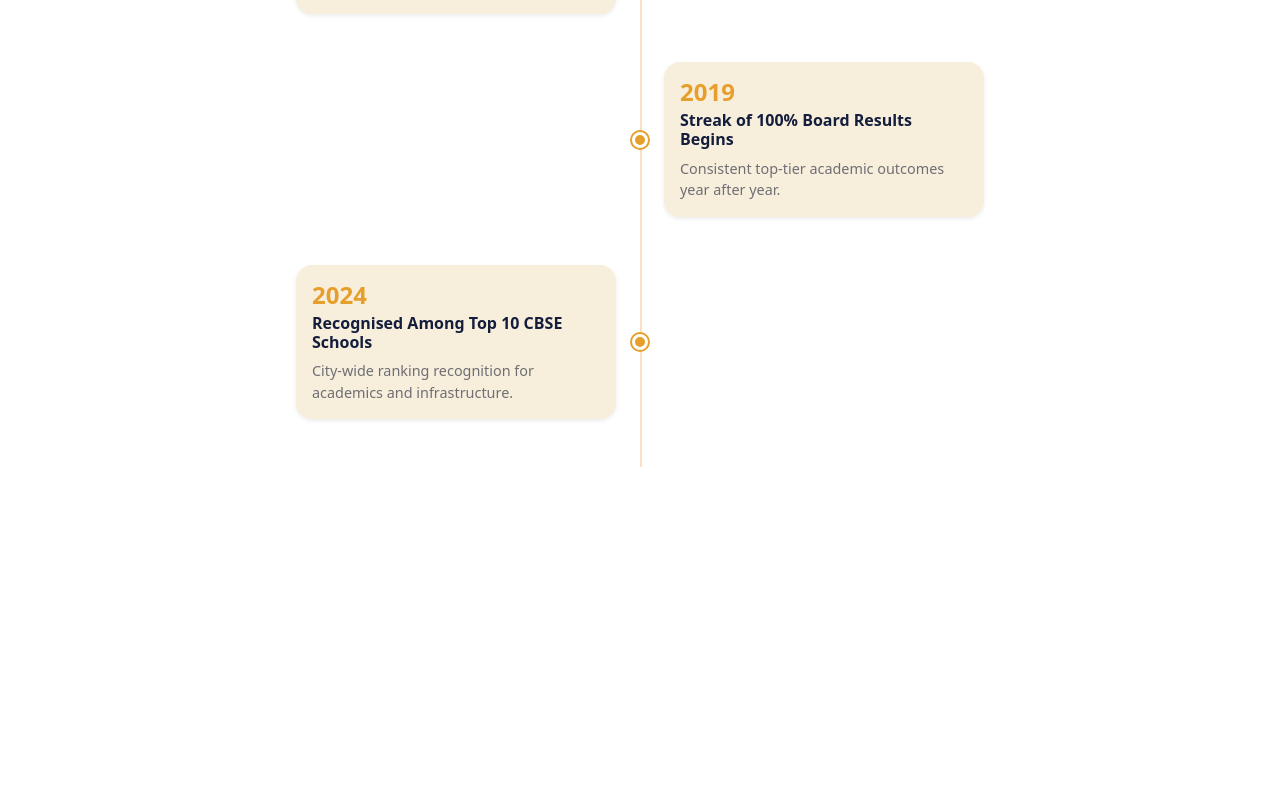
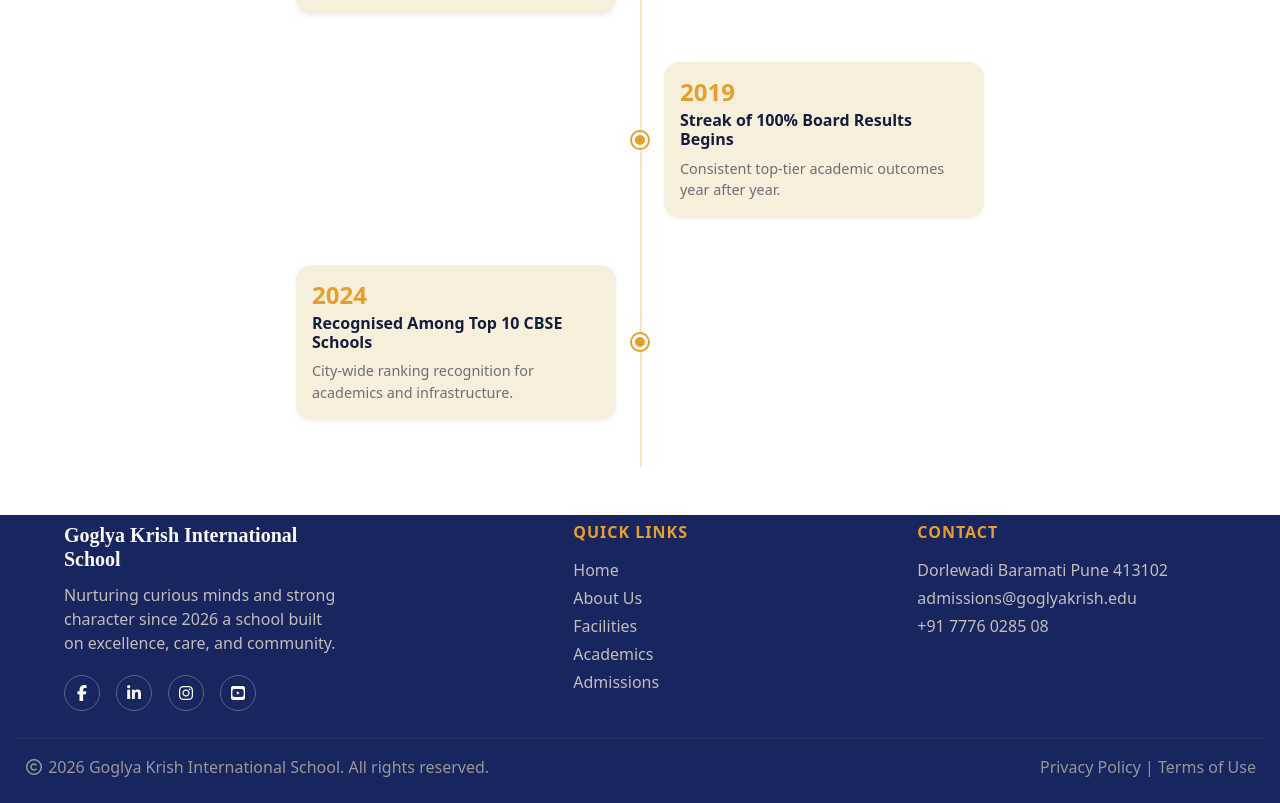
Before and after one commit to anjali-2511/gk-international-school-website, a React (Vite) app in the folder promotional-school-website/: page /about in a window 1280 px wide. Shown: the part 3941-4744 px from the top of the page. Before the commit the page ends 4456 px from the top, so only its background shows below. Built offline with nearby package versions, Linux system fonts and the light colour scheme.

Commit message:
Academics Section Started

```diff
--- a/promotional-school-website/Pages/About.jsx
+++ b/promotional-school-website/Pages/About.jsx
@@ -5,8 +5,8 @@ import VisionAndMission from "../Components/Vision&Mission";
 import PrincipalMessage from "../Components/Principal'sMessage";
 import WhyOurSchool from "../Components/WhyOurSchool";
 import Achievements from "../Components/Achievements";
+import TimeLine from "../Components/TimeLine";
 import Footer from "../Components/Footer";
-import TimeLine from "../Components/TimeLine";
 
 function About(){
     return(
@@ -19,7 +19,7 @@ function About(){
         <WhyOurSchool/>
         <Achievements/>
         <TimeLine/>
-        {/* <Footer/> */}
+        <Footer/>
         </>
     )
 };
--- /dev/null
+++ b/promotional-school-website/Pages/Academics.jsx
@@ -0,0 +1,8 @@
+function Academics() {
+    return(
+        <>
+
+        </>
+    )
+};
+export default Academics;
--- a/promotional-school-website/Pages/Home.jsx
+++ b/promotional-school-website/Pages/Home.jsx
@@ -16,8 +16,6 @@ function Home(){
     return(
         <>
 
-
-
         <Hero/>
         <SectionTitle/>
         <PromotionalSection/>
--- a/promotional-school-website/src/App.jsx
+++ b/promotional-school-website/src/App.jsx
@@ -1,6 +1,6 @@
 import About from "../Pages/About";
 import Home from "../Pages/Home";
-// import Academics from "../Pages/Academics";
+import Academics from "../Pages/Academics";
 // import Facilities from "../Pages/Facilities";
 // import Admission from "../Pages/Admission";
 import Header from "../Components/Header";
@@ -21,8 +21,8 @@ function App() {
       <Routes>
         <Route path="/" element={<Home />} />
         <Route path="/about" element={<About />} />
-        {/* <Route path="/academics" element={<Academics />} />
-        <Route path="/facilities" element={<Facilities />} />
+        <Route path="/academics" element={<Academics />} />
+        {/* <Route path="/facilities" element={<Facilities />} />
         <Route path="/admission" element={<Admission />} /> */}
       </Routes>
     </BrowserRouter>
```
